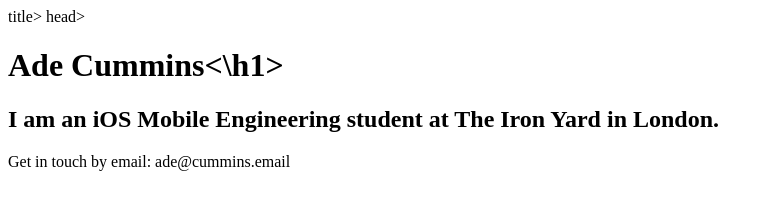
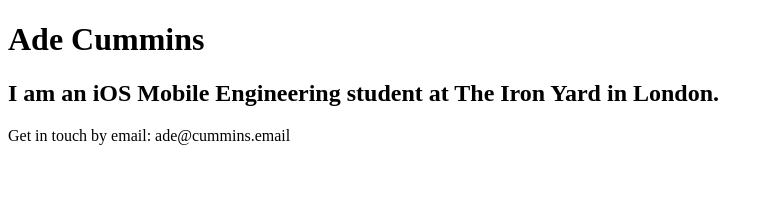
Before and after one commit to adecummins/publish-portfolio, a plain HTML site: page index.html in a window 1280 px wide. Shown: the whole page, without its empty margins (0-773 px from the left). Drawn offline with Linux system fonts and the light colour scheme.

Commit message:
Corrected text

```diff
--- a/index.html
+++ b/index.html
@@ -1,9 +1,9 @@
 <!doctype html>
 	<head>
-		<title>Ade Cummins</title>title>
-	</head>head>
+		<title>Ade Cummins</title>
+	</head>
 	<body>
-		<h1>Ade Cummins<\h1>
+		<h1>Ade Cummins</h1>
 		<h2>I am an iOS Mobile Engineering student at The Iron Yard in London.</h2>
 		<footer>
 			<a>Get in touch by email: <href="mailto:ade@cummins.email">ade@cummins.email</a>
```
